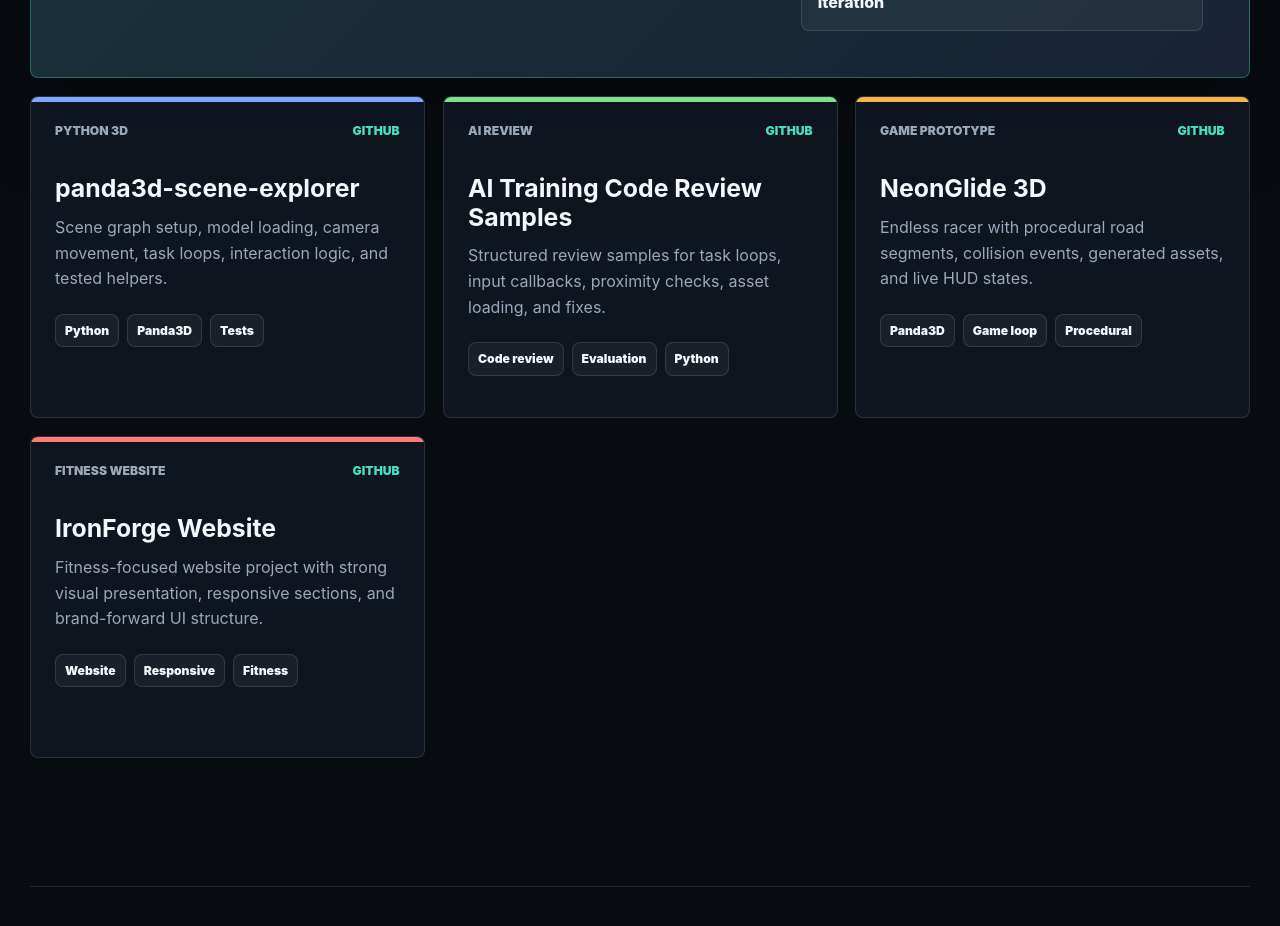
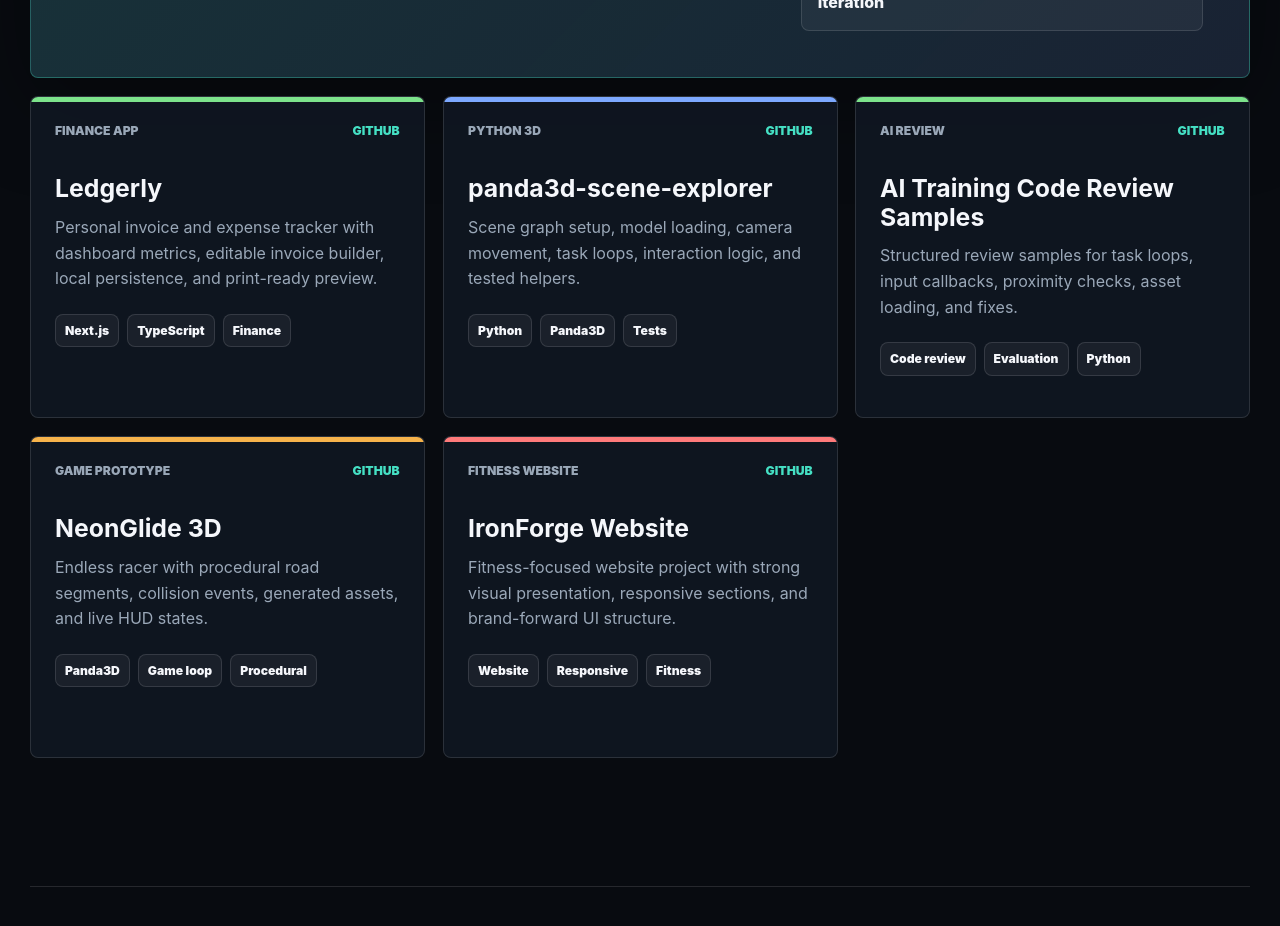
Before and after one commit to heysinghaaa/piyush-portfolio, a Next.js app: page / in a window 1280 px wide. Shown: the part 2120-3046 px from the top of the page. Built offline with nearby package versions, Linux system fonts and the light colour scheme.

Commit message:
Add Ledgerly to portfolio projects

```diff
--- a/src/data/portfolio.ts
+++ b/src/data/portfolio.ts
@@ -41,6 +41,16 @@
 ];
 
 export const projects = [
+  {
+    category: "Finance app",
+    linkLabel: "GitHub",
+    link: "https://github.com/heysinghaaa/ledgerly-finance-tracker",
+    title: "Ledgerly",
+    description:
+      "Personal invoice and expense tracker with dashboard metrics, editable invoice builder, local persistence, and print-ready preview.",
+    tags: ["Next.js", "TypeScript", "Finance"],
+    accent: "green"
+  },
   {
     category: "Python 3D",
     linkLabel: "GitHub",
```
